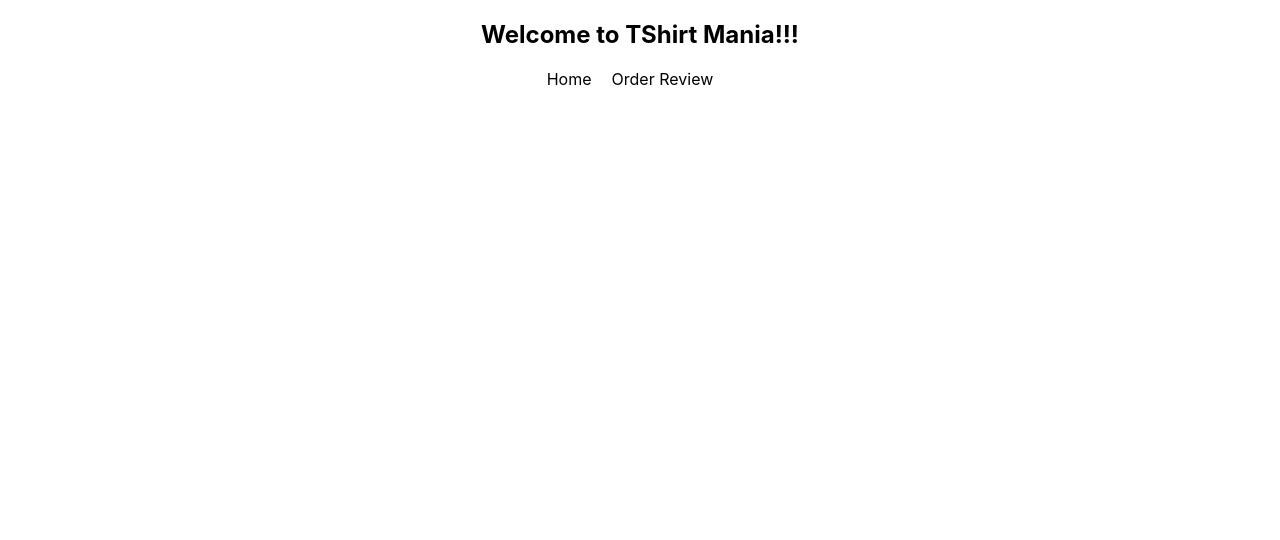
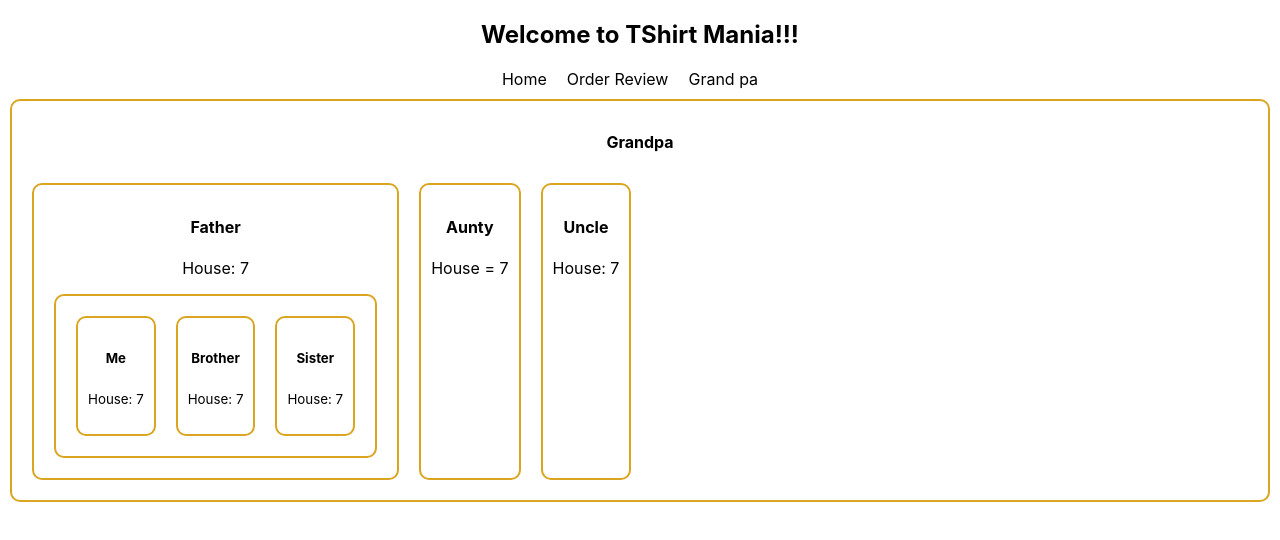
Before and after one commit to rahathossain3/tshirt-mania-module-54, a React (Create React App) app: page /grandpa in a window 1280 px wide. Shown: the top 540 px of the page. Built offline with nearby package versions, Linux system fonts and the light colour scheme.

Commit message:
family tree and share same data

```diff
--- a/src/App.js
+++ b/src/App.js
@@ -1,5 +1,6 @@
 import { Route, Routes } from 'react-router-dom';
 import './App.css';
+import Grandpa from './components/Grandpa/Grandpa';
 import Header from './components/Header/Header';
 import Home from './components/Home/Home';
 import OrderReview from './components/OrderReview/OrderReview';
@@ -11,7 +12,8 @@
       <Routes>
         <Route path='/' element={<Home></Home>}></Route>
         <Route path='/home' element={<Home></Home>}></Route>
-        <Route path='orderreview' element={<OrderReview></OrderReview>}>        </Route>
+        <Route path='orderreview' element={<OrderReview></OrderReview>}></Route>
+        <Route path='/grandpa' element={<Grandpa></Grandpa>}></Route>
       </Routes>
     </div>
   );
--- /dev/null
+++ b/src/components/Aunty/Aunty.js
@@ -0,0 +1,12 @@
+import React from 'react';
+
+const Aunty = ({ house }) => {
+    return (
+        <div>
+            <h4>Aunty</h4>
+            <p>House = {house}</p>
+        </div>
+    );
+};
+
+export default Aunty;
--- /dev/null
+++ b/src/components/Brother/Brother.js
@@ -0,0 +1,13 @@
+import React from 'react';
+
+const Brother = ({ house }) => {
+    return (
+        <div>
+            <h5>Brother</h5>
+            <p><small>House: {house}</small></p>
+
+        </div>
+    );
+};
+
+export default Brother;
--- /dev/null
+++ b/src/components/Father/Father.js
@@ -0,0 +1,20 @@
+import React from 'react';
+import Brother from '../Brother/Brother';
+import MySelf from '../MySelf/MySelf';
+import Sister from '../Sister/Sister';
+
+const Father = ({ house }) => {
+    return (
+        <div>
+            <h4>Father</h4>
+            <p>House: {house}</p>
+            <div style={{ display: 'flex' }}>
+                <MySelf house={house}></MySelf>
+                <Brother house={house}></Brother>
+                <Sister house={house}></Sister>
+            </div>
+        </div>
+    );
+};
+
+export default Father;
--- /dev/null
+++ b/src/components/Grandpa/Grandpa.css
@@ -0,0 +1,7 @@
+.grandpa,
+.grandpa div {
+    border: 2px solid goldenrod;
+    margin: 10px;
+    padding: 10px;
+    border-radius: 10px;
+}
--- /dev/null
+++ b/src/components/Grandpa/Grandpa.js
@@ -0,0 +1,22 @@
+import React from 'react';
+import Father from '../Father/Father';
+import Uncle from '../Uncle/Uncle';
+import Aunty from '../Aunty/Aunty';
+import './Grandpa.css'
+
+const Grandpa = () => {
+    const house = 7;
+    return (
+        <div className='grandpa'>
+            <h4>Grandpa</h4>
+            <section style={{ display: 'flex' }}>
+                <Father house={house}></Father>
+                <Aunty house={house}></Aunty>
+                <Uncle house={house}></Uncle>
+            </section>
+
+        </div>
+    );
+};
+
+export default Grandpa;
--- a/src/components/Header/Header.js
+++ b/src/components/Header/Header.js
@@ -1,4 +1,5 @@
 import React from 'react';
+import { Link } from 'react-router-dom';
 
 import CustomLink from '../CustomLink/CustomLink';
 import './Header.css';
@@ -10,6 +11,7 @@
             <nav>
                 <CustomLink to='/home'>Home</CustomLink>
                 <CustomLink to="/orderreview">Order Review</CustomLink>
+                <Link to='/grandpa'>Grand pa</Link>
             </nav>
         </div>
     );
--- /dev/null
+++ b/src/components/MySelf/MySelf.js
@@ -0,0 +1,12 @@
+import React from 'react';
+
+const MySelf = ({ house }) => {
+    return (
+        <div>
+            <h5>Me</h5>
+            <p><small>House: {house}</small></p>
+        </div>
+    );
+};
+
+export default MySelf;
--- /dev/null
+++ b/src/components/Sister/Sister.js
@@ -0,0 +1,13 @@
+import React from 'react';
+
+const Sister = ({ house }) => {
+    return (
+        <div>
+            <h5>Sister</h5>
+            <p><small>House: {house}</small></p>
+
+        </div>
+    );
+};
+
+export default Sister;
--- /dev/null
+++ b/src/components/Uncle/Uncle.js
@@ -0,0 +1,12 @@
+import React from 'react';
+
+const Uncle = ({ house }) => {
+    return (
+        <div>
+            <h4>Uncle</h4>
+            <p>House: {house}</p>
+        </div>
+    );
+};
+
+export default Uncle;
```
